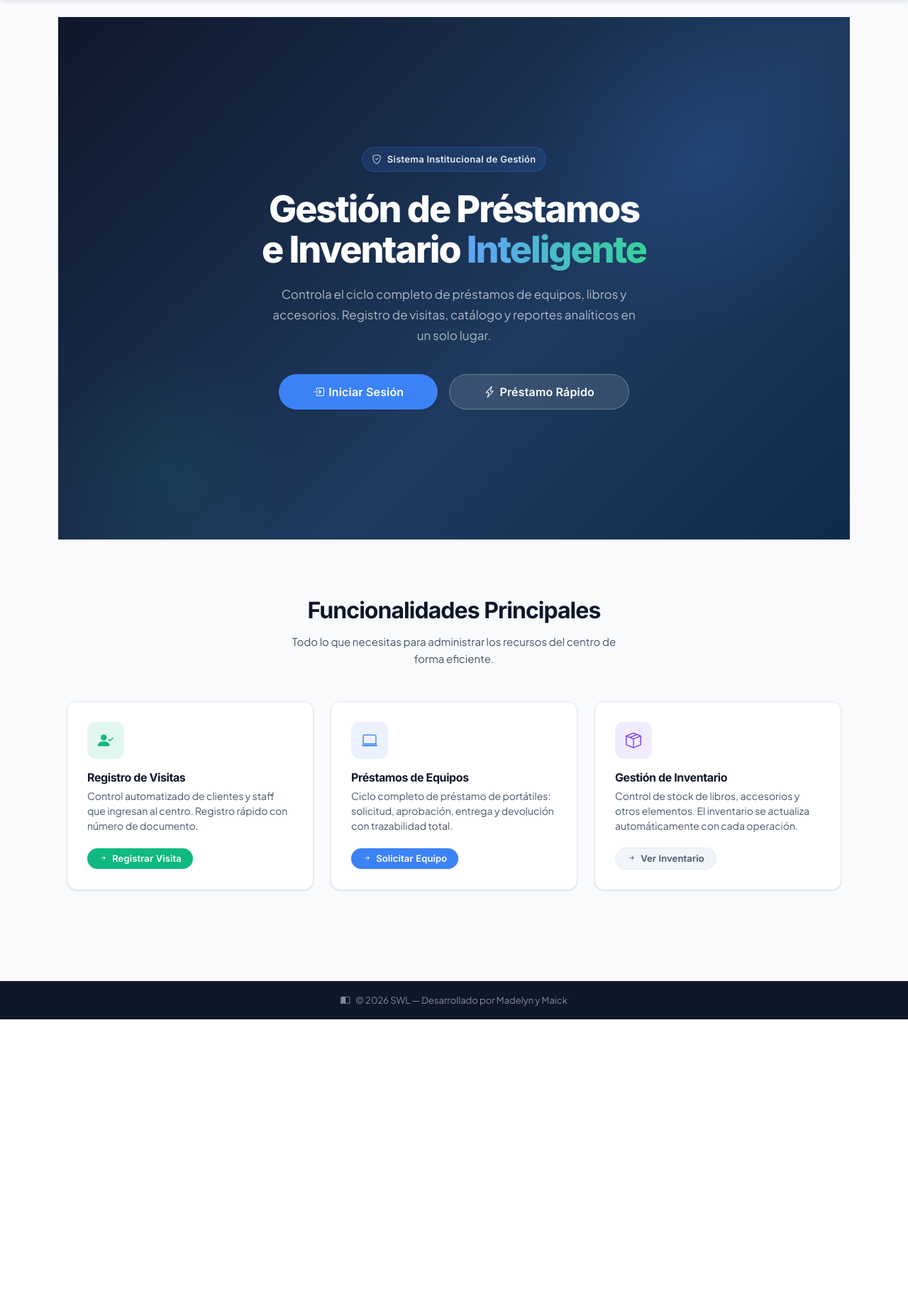
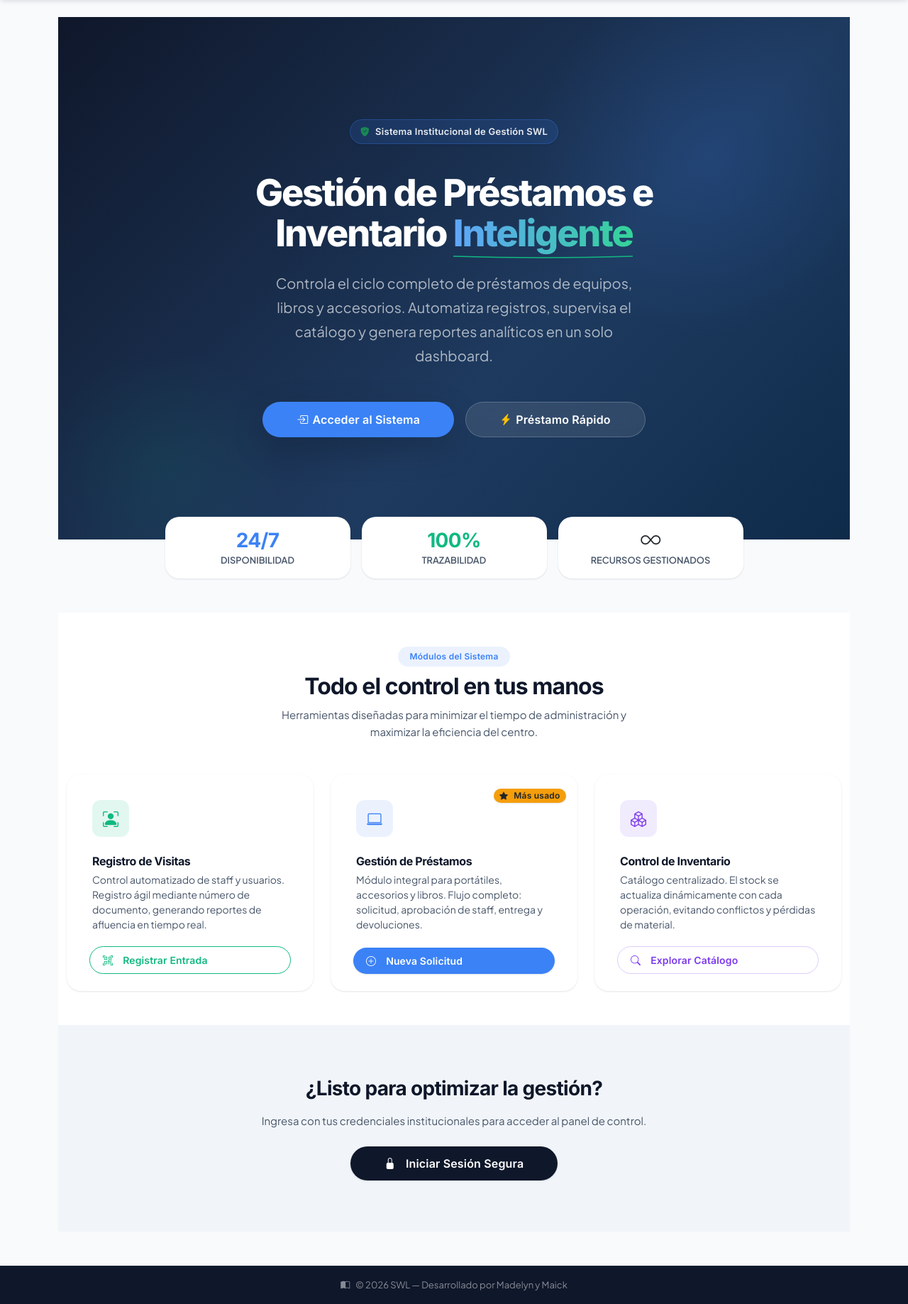
Before and after one commit to MaickFeliz/SWL, a Flask app: page / in a window 1280 px wide. Shown: the part 64-1901 px from the top of the page at 71% size. Before the commit the page ends 1500 px from the top, so only its background shows below. Run offline with Flask 3, Linux system fonts and the light colour scheme; some libraries are stand-ins or nearby versions.

Commit message:
Enhance hero section design and update content
Mejorado el diseño de la sección de héroe y añadido nuevos elementos visuales. Actualizadas las descripciones y botones para una mejor experiencia de usuario.

```diff
--- a/app/templates/main/index.html
+++ b/app/templates/main/index.html
@@ -3,32 +3,37 @@
 
 {% block content %}
 
-{# ── Hero Section ─────────────────────────────────────────── #}
+{# ── Hero Section (Mejorado con efecto SaaS) ──────────────── #}
 <div class="hero-section">
-  <div class="position-relative z-1 text-center" style="max-width: 680px; width: 100%;">
+  <div class="position-relative z-1 text-center px-3" style="max-width: 800px; width: 100%;">
 
-    <span class="hero-badge">
-      <i class="bi bi-shield-check"></i>
-      Sistema Institucional de Gestión
+    <span class="hero-badge animate-fade-in shadow-sm">
+      <i class="bi bi-shield-fill-check text-success"></i>
+      Sistema Institucional de Gestión SWL
     </span>
 
-    <h1 class="hero-title">
-      Gestión de Préstamos<br>e Inventario <span>Inteligente</span>
+    <h1 class="hero-title mt-3">
+      Gestión de Préstamos e <br> Inventario <span class="position-relative">
+        Inteligente
+        <svg class="position-absolute bottom-0 start-0 w-100" style="height: 8px; transform: translateY(5px);" viewBox="0 0 100 20" preserveAspectRatio="none">
+          <path d="M0 10 Q 50 20 100 10" fill="transparent" stroke="var(--success)" stroke-width="4" stroke-linecap="round"/>
+        </svg>
+      </span>
     </h1>
 
-    <p class="hero-sub">
+    <p class="hero-sub fs-5 mt-4 mb-5">
       Controla el ciclo completo de préstamos de equipos, libros y accesorios.
-      Registro de visitas, catálogo y reportes analíticos en un solo lugar.
+      Automatiza registros, supervisa el catálogo y genera reportes analíticos en un solo dashboard.
     </p>
 
     <div class="d-flex flex-column flex-sm-row gap-3 justify-content-center">
-      <a href="{{ url_for('auth.login') }}" class="btn btn-primary btn-lg rounded-pill px-5">
+      <a href="{{ url_for('auth.login') }}" class="btn btn-primary btn-lg rounded-pill px-5 shadow-lg" style="transition: transform 0.2s; hover:transform: translateY(-2px);">
         <i class="bi bi-box-arrow-in-right"></i>
-        Iniciar Sesión
+        Acceder al Sistema
       </a>
       <a href="{{ url_for('main.fast_loan') }}" class="btn btn-lg rounded-pill px-5"
-         style="background: rgba(255,255,255,0.12); color: #fff; border: 1.5px solid rgba(255,255,255,0.25); backdrop-filter: blur(8px);">
-        <i class="bi bi-lightning-charge"></i>
+         style="background: rgba(255,255,255,0.1); color: #fff; border: 1px solid rgba(255,255,255,0.2); backdrop-filter: blur(10px);">
+        <i class="bi bi-lightning-charge-fill text-warning"></i>
         Préstamo Rápido
       </a>
     </div>
@@ -36,82 +41,104 @@
   </div>
 </div>
 
-{# ── Features Section ─────────────────────────────────────── #}
-<section class="feature-section">
+{# ── Floating Stats Section (Para dar autoridad) ──────────── #}
+<div class="container position-relative z-2" style="margin-top: -3rem; margin-bottom: 3rem;">
+  <div class="row justify-content-center g-3">
+    <div class="col-6 col-md-3">
+      <div class="card border-0 shadow-sm rounded-4 text-center p-3 h-100">
+        <h3 class="fw-bold mb-0" style="color: var(--accent);">24/7</h3>
+        <span class="text-muted" style="font-size: 0.8rem; font-weight: 600; text-transform: uppercase;">Disponibilidad</span>
+      </div>
+    </div>
+    <div class="col-6 col-md-3">
+      <div class="card border-0 shadow-sm rounded-4 text-center p-3 h-100">
+        <h3 class="fw-bold mb-0" style="color: var(--success);">100%</h3>
+        <span class="text-muted" style="font-size: 0.8rem; font-weight: 600; text-transform: uppercase;">Trazabilidad</span>
+      </div>
+    </div>
+    <div class="col-6 col-md-3">
+      <div class="card border-0 shadow-sm rounded-4 text-center p-3 h-100">
+        <h3 class="fw-bold mb-0 text-dark"><i class="bi bi-infinity"></i></h3>
+        <span class="text-muted" style="font-size: 0.8rem; font-weight: 600; text-transform: uppercase;">Recursos Gestionados</span>
+      </div>
+    </div>
+  </div>
+</div>
+
+{# ── Features Section (Diseño de grilla moderno) ──────────── #}
+<section class="feature-section py-5 bg-white">
   <div class="container">
 
     <div class="text-center mb-5">
+      <span class="badge bg-primary-soft mb-2 px-3 py-2 rounded-pill">Módulos del Sistema</span>
       <h2 class="fw-bold" style="font-family: 'Inter', sans-serif; letter-spacing: -0.03em;">
-        Funcionalidades Principales
+        Todo el control en tus manos
       </h2>
-      <p class="text-muted" style="max-width: 480px; margin: 0.75rem auto 0;">
-        Todo lo que necesitas para administrar los recursos del centro de forma eficiente.
+      <p class="text-muted" style="max-width: 500px; margin: 0 auto;">
+        Herramientas diseñadas para minimizar el tiempo de administración y maximizar la eficiencia del centro.
       </p>
     </div>
 
-    <div class="row g-4">
+    <div class="row g-4 justify-content-center">
 
-      <!-- Registro de Visitas -->
       <div class="col-12 col-md-4">
-        <div class="card h-100 p-2">
+        <div class="card h-100 border-0 shadow-sm p-3 rounded-4 action-card">
           <div class="card-body">
-            <div class="feature-icon mb-3"
-                 style="background: rgba(16,185,129,0.12); color: var(--success);">
-              <i class="bi bi-person-check-fill"></i>
+            <div class="feature-icon mb-4"
+                 style="background: var(--success-light); color: var(--success);">
+              <i class="bi bi-person-bounding-box"></i>
             </div>
-            <h5 class="card-title">Registro de Visitas</h5>
-            <p class="card-text">
-              Control automatizado de clientes y staff que ingresan al centro.
-              Registro rápido con número de documento.
+            <h5 class="card-title fw-bold">Registro de Visitas</h5>
+            <p class="card-text text-muted">
+              Control automatizado de staff y usuarios. Registro ágil mediante número de documento, generando reportes de afluencia en tiempo real.
             </p>
           </div>
-          <div class="card-body pt-0">
-            <a href="{{ url_for('main.register_visit') }}" class="btn btn-success btn-sm rounded-pill px-3">
-              <i class="bi bi-arrow-right-short"></i>Registrar Visita
+          <div class="card-footer bg-transparent border-0 pt-0">
+            <a href="{{ url_for('main.visit') }}" class="btn btn-outline-success w-100 rounded-pill">
+              <i class="bi bi-qr-code-scan me-2"></i>Registrar Entrada
             </a>
           </div>
         </div>
       </div>
 
-      <!-- Préstamos de Equipos -->
       <div class="col-12 col-md-4">
-        <div class="card h-100 p-2">
+        <div class="card h-100 border-0 shadow-sm p-3 rounded-4 action-card position-relative overflow-hidden">
+          <div class="position-absolute top-0 end-0 p-3">
+            <span class="badge bg-warning text-dark rounded-pill shadow-sm"><i class="bi bi-star-fill me-1"></i>Más usado</span>
+          </div>
           <div class="card-body">
-            <div class="feature-icon mb-3"
+            <div class="feature-icon mb-4"
                  style="background: var(--accent-light); color: var(--accent);">
               <i class="bi bi-laptop"></i>
             </div>
-            <h5 class="card-title">Préstamos de Equipos</h5>
-            <p class="card-text">
-              Ciclo completo de préstamo de portátiles: solicitud, aprobación,
-              entrega y devolución con trazabilidad total.
+            <h5 class="card-title fw-bold">Gestión de Préstamos</h5>
+            <p class="card-text text-muted">
+              Módulo integral para portátiles, accesorios y libros. Flujo completo: solicitud, aprobación de staff, entrega y devoluciones.
             </p>
           </div>
-          <div class="card-body pt-0">
-            <a href="{{ url_for('auth.login') }}" class="btn btn-primary btn-sm rounded-pill px-3">
-              <i class="bi bi-arrow-right-short"></i>Solicitar Equipo
+          <div class="card-footer bg-transparent border-0 pt-0">
+            <a href="{{ url_for('auth.login') }}" class="btn btn-primary w-100 rounded-pill">
+              <i class="bi bi-plus-circle me-2"></i>Nueva Solicitud
             </a>
           </div>
         </div>
       </div>
 
-      <!-- Gestión de Inventario -->
       <div class="col-12 col-md-4">
-        <div class="card h-100 p-2">
+        <div class="card h-100 border-0 shadow-sm p-3 rounded-4 action-card">
           <div class="card-body">
-            <div class="feature-icon mb-3"
+            <div class="feature-icon mb-4"
                  style="background: rgba(139,92,246,0.12); color: #7C3AED;">
-              <i class="bi bi-box-seam"></i>
+              <i class="bi bi-boxes"></i>
             </div>
-            <h5 class="card-title">Gestión de Inventario</h5>
-            <p class="card-text">
-              Control de stock de libros, accesorios y otros elementos.
-              El inventario se actualiza automáticamente con cada operación.
+            <h5 class="card-title fw-bold">Control de Inventario</h5>
+            <p class="card-text text-muted">
+              Catálogo centralizado. El stock se actualiza dinámicamente con cada operación, evitando conflictos y pérdidas de material.
             </p>
           </div>
-          <div class="card-body pt-0">
-            <a href="{{ url_for('auth.login') }}" class="btn btn-secondary btn-sm rounded-pill px-3">
-              <i class="bi bi-arrow-right-short"></i>Ver Inventario
+          <div class="card-footer bg-transparent border-0 pt-0">
+            <a href="{{ url_for('auth.login') }}" class="btn btn-outline-secondary w-100 rounded-pill" style="color: #7C3AED; border-color: rgba(139,92,246,0.3);">
+              <i class="bi bi-search me-2"></i>Explorar Catálogo
             </a>
           </div>
         </div>
@@ -121,4 +148,15 @@
   </div>
 </section>
 
+{# ── Call to Action final ─────────────────────────────────── #}
+<section class="py-5" style="background-color: var(--surface-2);">
+  <div class="container text-center py-4">
+    <h3 class="fw-bold mb-3">¿Listo para optimizar la gestión?</h3>
+    <p class="text-muted mb-4">Ingresa con tus credenciales institucionales para acceder al panel de control.</p>
+    <a href="{{ url_for('auth.login') }}" class="btn btn-dark btn-lg rounded-pill px-5 shadow-sm">
+      <i class="bi bi-lock-fill me-2"></i>Iniciar Sesión Segura
+    </a>
+  </div>
+</section>
+
 {% endblock %}
```
